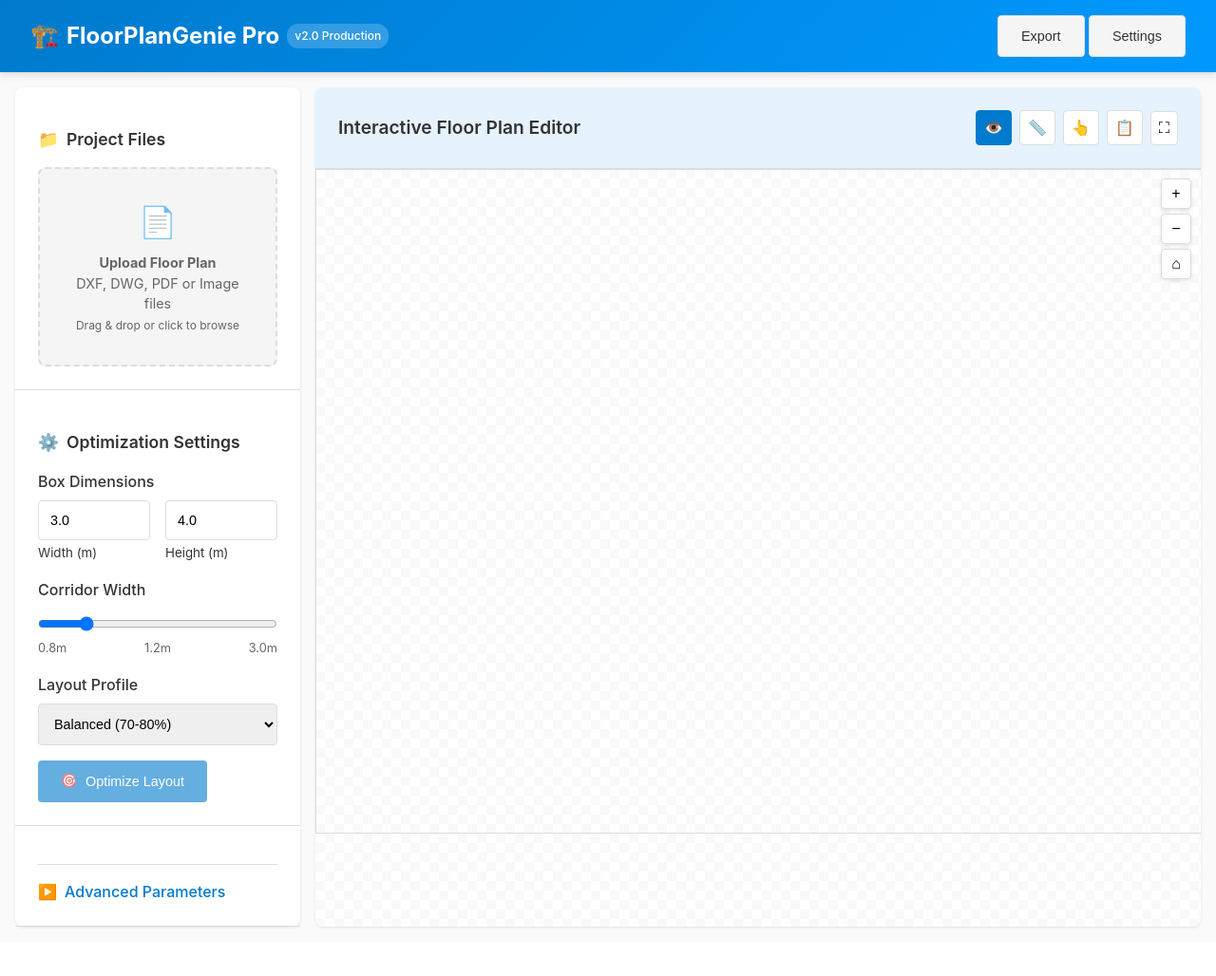
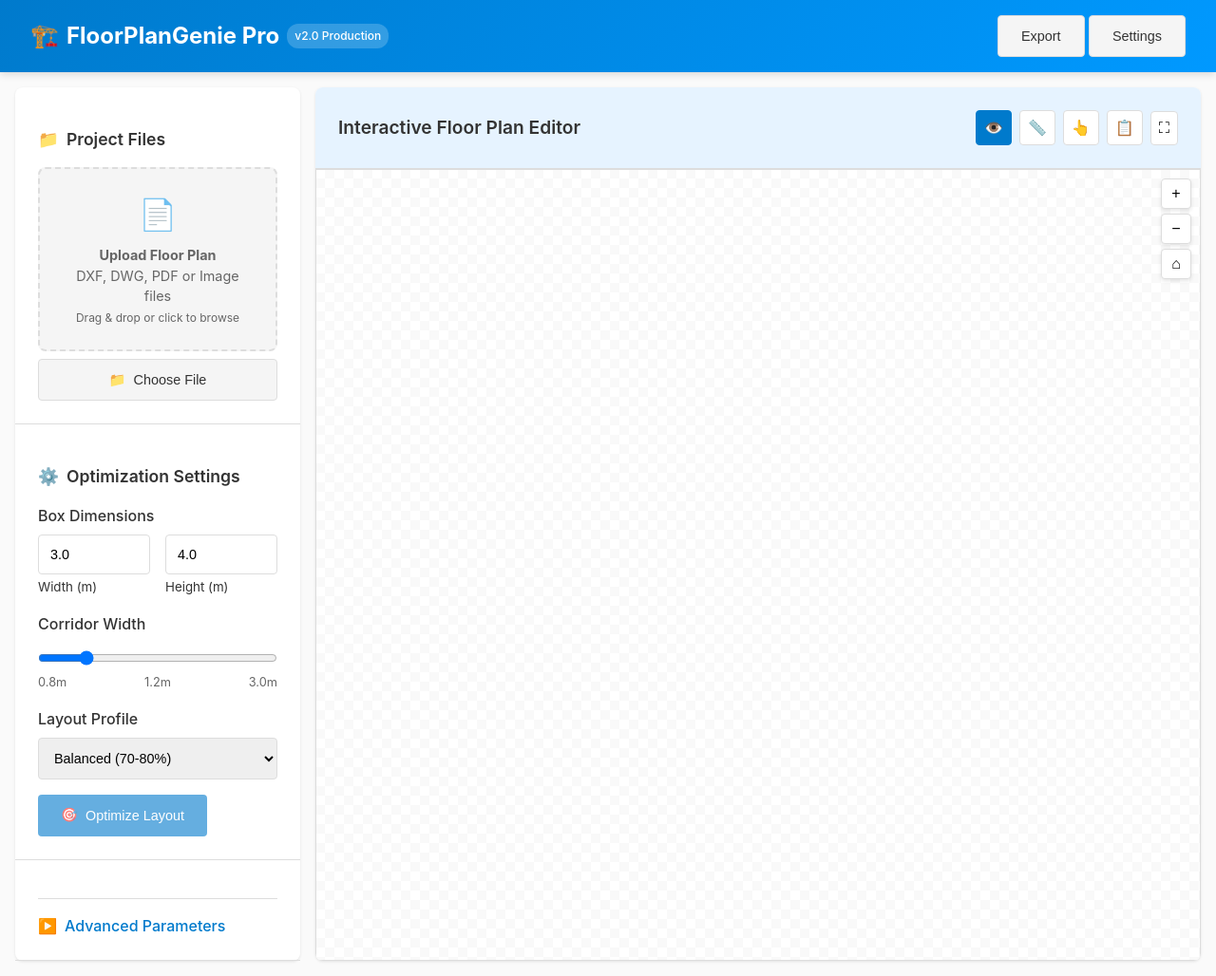
Before and after one commit to rehmanul/FloorPlanGenie, a Flask app: template templates/professional.html in a window 1280 px wide. Shown: the whole page at 95% size. Before the commit the page ends 978 px from the top, so only its background shows below. Run offline with Flask 3, Linux system fonts and the light colour scheme; the template is opened without the code that fills it, so the values that code supplies are empty.

Commit message:
Created a checkpoint
Replit-Commit-Author: Agent
Replit-Commit-Session-Id: c262d7b0-87ab-4fa8-9d1d-798628de102a
Replit-Commit-Checkpoint-Type: full_checkpoint
Replit-Commit-Screenshot-Url: https://storage.googleapis.com/screenshot-production-us-central1/237892e7-f249-4418-8094-e30bc500b9a7/c262d7b0-87ab-4fa8-9d1d-798628de102a/WzVJjC1

```diff
--- a/static/interactive-canvas.js
+++ b/static/interactive-canvas.js
@@ -27,10 +27,12 @@ class InteractiveFloorPlanCanvas {
     initializeCanvas() {
         // Create main SVG container
         this.svg = document.createElementNS("http://www.w3.org/2000/svg", "svg");
-        this.svg.setAttribute("width", this.options.width);
-        this.svg.setAttribute("height", this.options.height);
+        this.svg.setAttribute("viewBox", `0 0 ${this.options.width} ${this.options.height}`);
+        this.svg.style.width = "100%";
+        this.svg.style.height = "100%";
         this.svg.style.border = "1px solid #ddd";
         this.svg.style.cursor = "move";
+        this.svg.style.display = "block";
 
         // Create viewport group for zooming and panning
         this.viewport = document.createElementNS("http://www.w3.org/2000/svg", "g");
--- a/static/professional-ui.css
+++ b/static/professional-ui.css
@@ -107,7 +116,7 @@ body {
 .upload-area {
     border: 2px dashed var(--border-gray);
     border-radius: 8px;
-    padding: 2rem;
+    padding: 1.5rem;
     text-align: center;
     background: var(--light-gray);
     transition: all 0.3s ease;
@@ -288,12 +297,19 @@ body {
     flex: 1;
     position: relative;
     min-height: 600px;
+    overflow: hidden;
     background: linear-gradient(45deg, #f9f9f9 25%, transparent 25%),
                 linear-gradient(-45deg, #f9f9f9 25%, transparent 25%),
                 linear-gradient(45deg, transparent 75%, #f9f9f9 75%),
                 linear-gradient(-45deg, transparent 75%, #f9f9f9 75%);
     background-size: 20px 20px;
     background-position: 0 0, 0 10px, 10px -10px, -10px 0px;
+}
+
+.canvas-container svg {
+    width: 100% !important;
+    height: 100% !important;
+    max-width: none;
 }
 
 /* Progress Indicator */
--- a/templates/professional.html
+++ b/templates/professional.html
@@ -41,6 +41,12 @@
                     <input type="file" class="file-input" id="file-input"
                            accept=".dxf,.dwg,.pdf,.jpg,.jpeg,.png" />
                 </div>
+
+                <button class="btn btn-secondary" onclick="document.getElementById('file-input').click()"
+                        style="width: 100%; margin-top: 0.5rem;">
+                    <span>📁</span>
+                    Choose File
+                </button>
 
                 <div class="progress-container" id="progress-container" style="display: none;">
                     <div class="progress-bar">
@@ -222,10 +228,13 @@
             }
 
             initializeUI() {
-                // Initialize canvas
+                // Initialize canvas with responsive sizing
+                const container = document.getElementById('canvas-container');
+                const rect = container.getBoundingClientRect();
+
                 this.canvas = new InteractiveFloorPlanCanvas('canvas-container', {
-                    width: 1200,
-                    height: 700
+                    width: Math.max(rect.width || 1200, 800),
+                    height: Math.max(rect.height || 600, 500)
                 });
 
                 // Update corridor width display
@@ -250,7 +259,11 @@
                 const uploadArea = document.getElementById('upload-area');
                 const fileInput = document.getElementById('file-input');
 
-                uploadArea.addEventListener('click', () => fileInput.click());
+                uploadArea.addEventListener('click', (e) => {
+                    e.preventDefault();
+                    console.log('Upload area clicked');
+                    fileInput.click();
+                });
                 uploadArea.addEventListener('dragover', (e) => {
                     e.preventDefault();
                     uploadArea.classList.add('dragging');
@@ -268,6 +281,7 @@
                 });
 
                 fileInput.addEventListener('change', (e) => {
+                    console.log('File input changed:', e.target.files);
                     if (e.target.files.length > 0) {
                         this.uploadFile(e.target.files[0]);
                     }
```
Also changed, not shown: other parts of static/professional-ui.css (+61 -1 lines), static/favicon.ico (added), static/outputs/optimization_3steps_20250827_181822.png (added).
